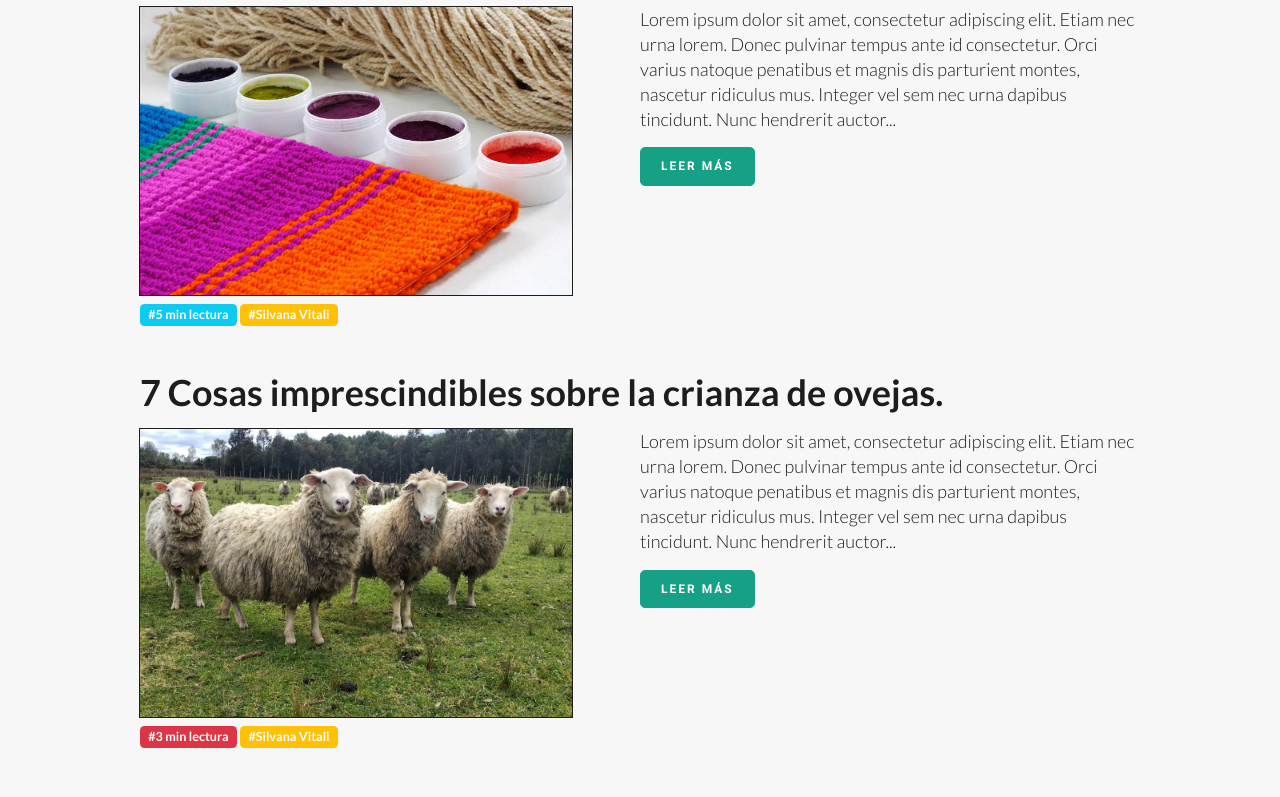
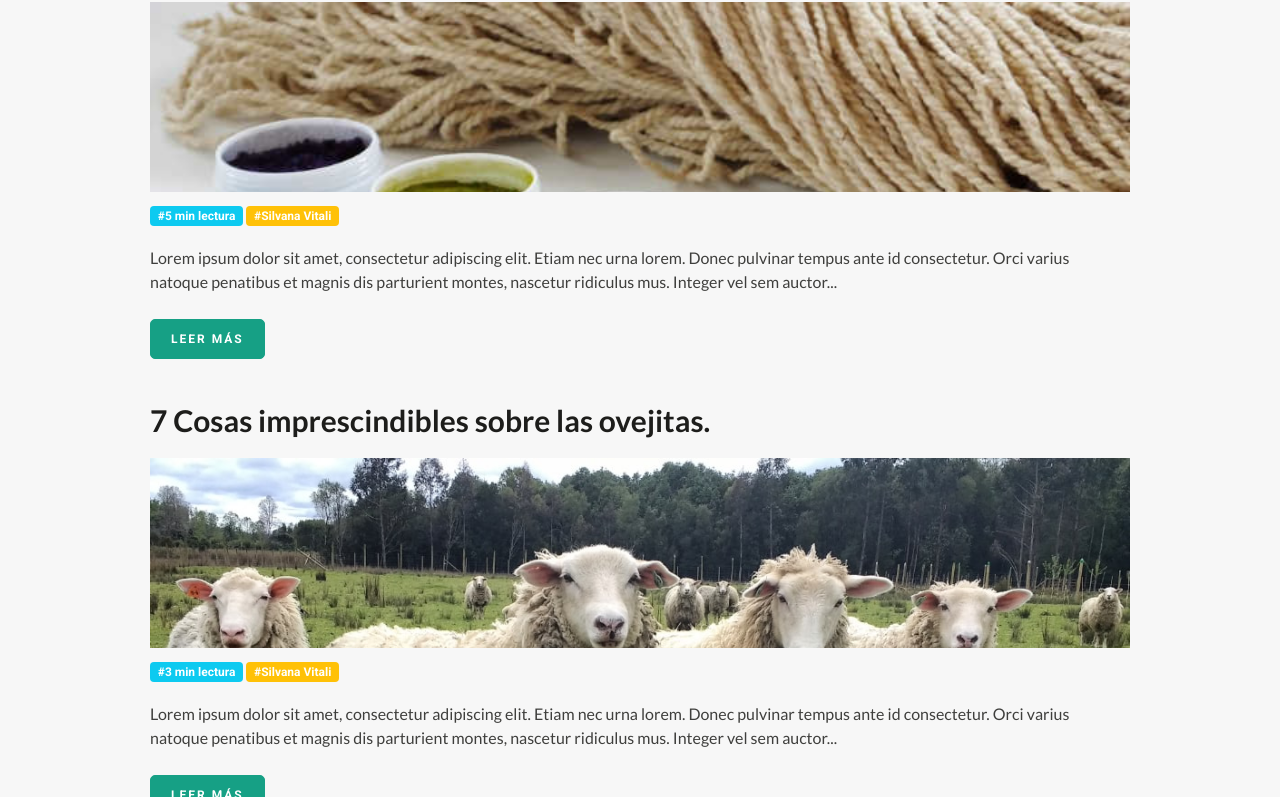
Before and after one commit to javierolivares-github/loomy_website, a website: page dist/index.html in a window 1280 px wide. Shown: the part 719-1516 px from the top of the page. Drawn offline with nearby package versions, Linux system fonts and the light colour scheme.

Commit message:
cambios en la interface para moviles

```diff
--- a/scss/main.scss
+++ b/scss/main.scss
@@ -40,8 +40,8 @@ $ctaHover: #ff6b81;
 
 html, body {
   font-family: 'Lato', sans-serif;
-  @include font(18px, 300);
-  line-height: 1.4;
+  @include font(16px, 300);
+  line-height: 1.5;
   background-color: #f7f7f7;
   color: #1D1D1B;
   text-rendering: optimizeLegibility;
@@ -51,7 +51,7 @@ html, body {
 /* Reutilizables */
 .container {
   max-width: 1020px;
-  padding: 0 10px;
+  padding: 0 20px;
   margin: auto;
 }
 
@@ -137,7 +137,7 @@ html, body {
 
   .wrapper {
     max-width: 1020px;
-    padding: 0 10px;
+    padding: 0 20px;
     margin: auto;
 
     .menu {
@@ -187,7 +187,7 @@ html, body {
         }
 
         .togg__icon {
-          font-size: 26px;
+          font-size: 22px;
         }
       }
     }
@@ -200,36 +200,37 @@ html, body {
   flex-direction: column;
 
   .article__title {
-    @include font (2rem, 700);
-    margin: 0 0 15px 0;
+    @include font (1.875rem, 700);
+    line-height: 1.125;
+    margin: 0 0 20px 0;
   }
 
-  .article__content {
-    display: flex;
-    flex-direction: column;
+  .article__imgContainer {
+    width: 100%;
+    height: 190px;
+    overflow: hidden;
+    margin: 0 0 10px 0;
 
-    .col1 {
-      flex: 100%;
+    .article__img {
       width: 100%;
+      // outline: 1px solid #1d1d1b;
+    }
+  }
 
-      .article__img {
-        width: 100%;
-        outline: 1px solid #1d1d1b;
-      }
+  .article__badgeContainer {
+    margin: 0 0 20px 0;
 
-      .article__badge {
-        font-size: 0.7rem;
-      }
+    .article__badge {
+      font-size: 0.75rem;
+      font-family: 'Roboto', sans-serif;
+      font-weight: 700;
     }
+  }
 
-    .col2 {
-      flex: 100%;
-      width: 100%;
-
-      .article__paragraph {
-        margin: 0 0 15px 0;
-      }
-    }
+  .article__paragraph {
+    font-weight: 400;
+    color: #3f3f3d;
+    margin: 0 0 25px 0;
   }
 }
 
@@ -362,7 +363,7 @@ html, body {
 /* Footer Component SmartPhone*/
 .footer {
   @include color (#333, #fff);
-  padding: 15px 20px;
+  padding: 15px 0;
 
   .footer__nav {
     display: flex;
@@ -391,7 +392,7 @@ html, body {
         text-decoration: none;
         cursor: pointer;
         color: #fff;
-        @include font (0.9rem, 700);
+        @include font (0.875rem, 700);
       }
     }
   }
@@ -401,7 +402,7 @@ html, body {
   }
   .footer__paragraph {
     margin: 0;
-    @include font (0.7rem, 700);
+    @include font (0.875rem, 700);
     text-align: center;
   }
 }
```
Also changed, not shown: dist/css/main.css, dist/index.html, 1 other file.
